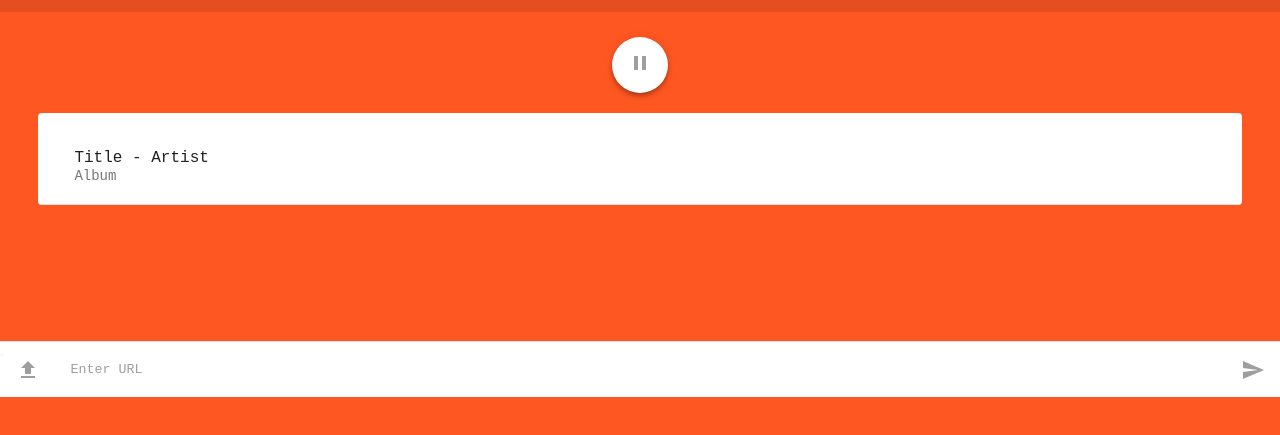
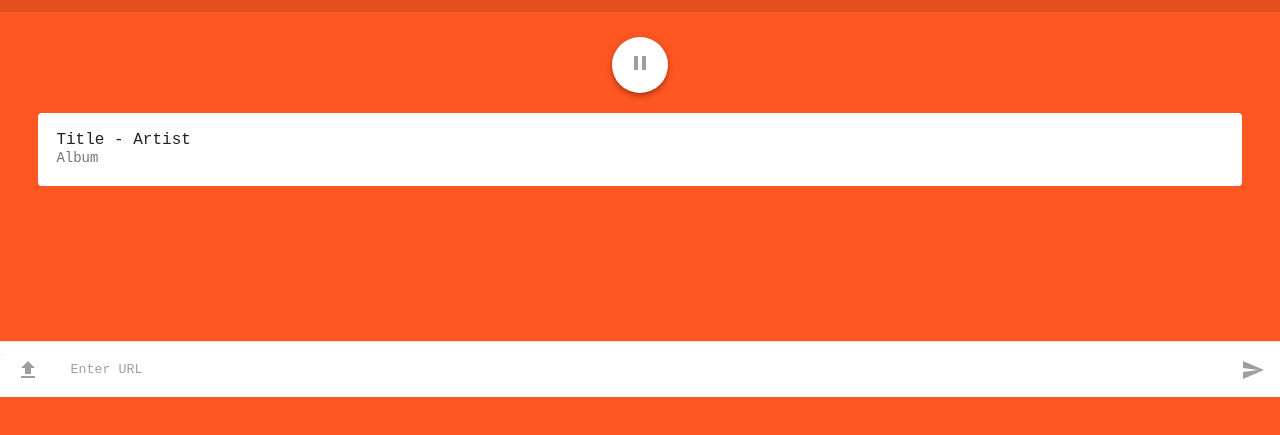
Before and after one commit to rohitkparida/music, a plain HTML site: page index.html in a window 1280 px wide. Shown: the part 403-838 px from the top of the page. Drawn offline with nearby package versions, Linux system fonts and the light colour scheme; no server answers.

Commit message:
Add files via upload

```diff
--- a/css/style.css
+++ b/css/style.css
@@ -156,7 +156,6 @@ img {
 
 #picturebg {
     width: 150%;
-    /* height: 200%; */
     position: absolute;
     left: 0;
     z-index: -1;
@@ -186,13 +185,9 @@ li {
     height: 55px;
 }
 
-.now {
-    border-bottom: 1px solid #E0E0E0;
-}
-
-li a, .now {
+li a {
     color: #212121;
-    padding: 18px;
+    margin: 18px;
     display: block;
     text-decoration: none;
 }
```
